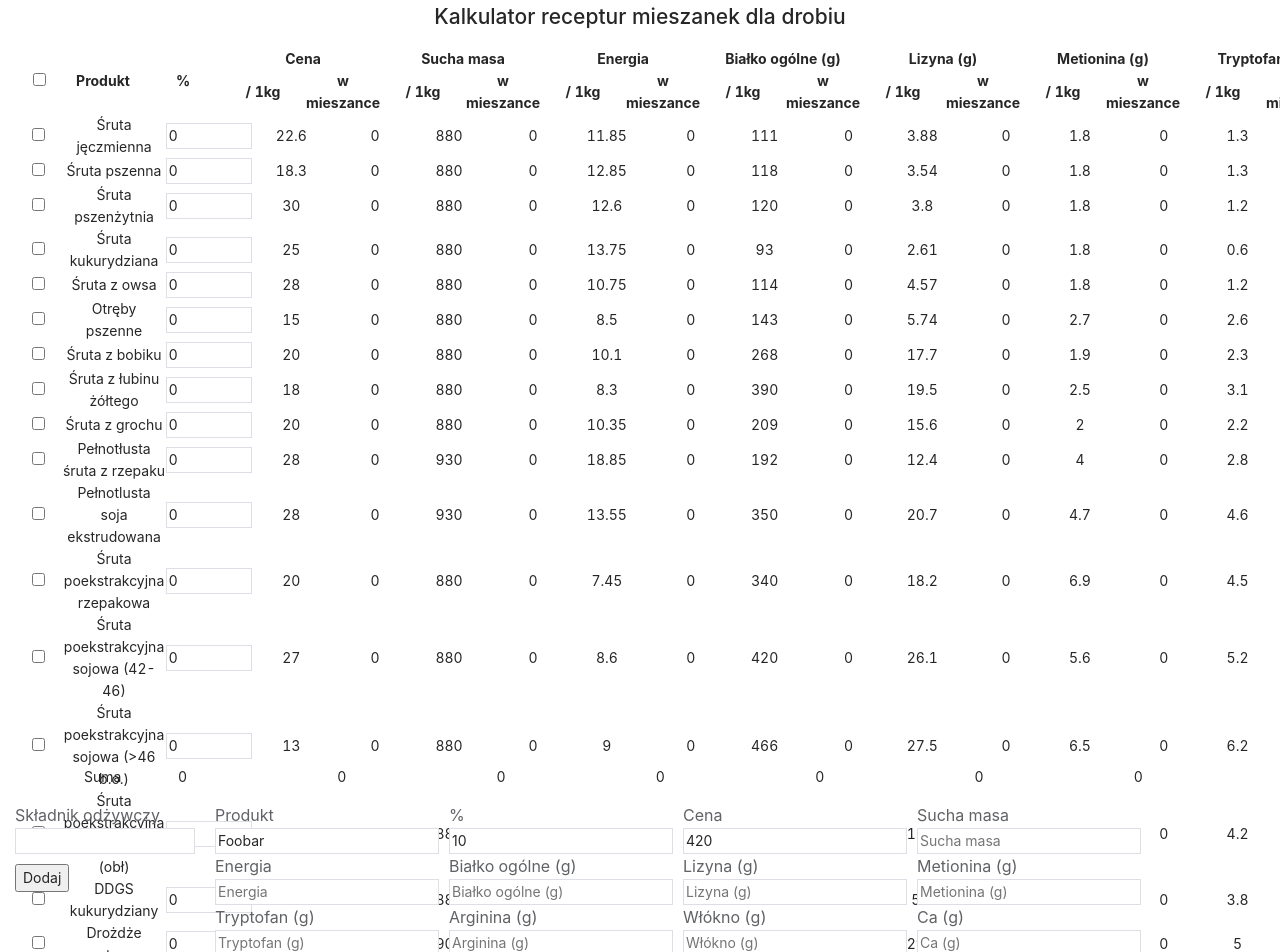
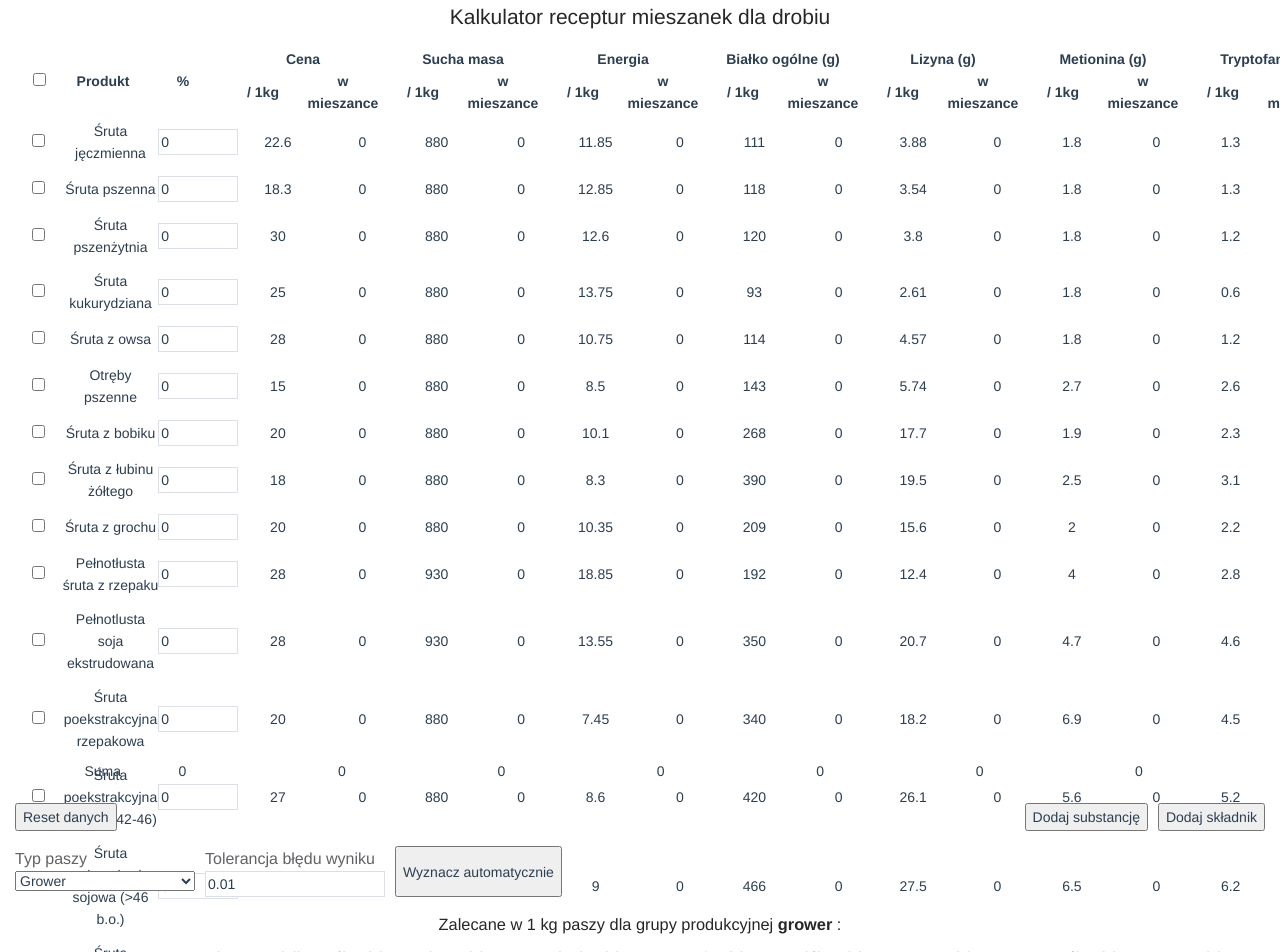
Before and after one commit to lemcz/sggw-poultry-forage-calculator, a Vue app: page / in a window 1280 px wide. Shown: the top 952 px of the page. Built offline with nearby package versions, Linux system fonts and the light colour scheme.

Commit message:
feat: move adding ingredients/nutrients to modals

```diff
--- a/src/components/forage-calculator-page/ForageCalculatorPage.vue
+++ b/src/components/forage-calculator-page/ForageCalculatorPage.vue
@@ -1,7 +1,7 @@
 <template>
   <el-container>
     <el-header><h1>Kalkulator receptur mieszanek dla drobiu</h1></el-header>
-    <div style="margin: 15px;">
+    <div class="container">
       <FoodItemTable
         v-bind:model="products"
         v-bind:config="{
@@ -12,15 +12,40 @@
         @product-remove="removeProduct"
       ></FoodItemTable>
     </div>
-    <div class="container">
-      <div style="width: 180px;">
-        <form v-on:submit.prevent="addNutrient()">
-          <TextField v-model="nutrient" :label="'Składnik odżywczy'" :mode="FieldMode.Edit"></TextField>
-          <div class="flex mt-mid"><AddButton :type="'primary'" /></div>
-        </form>
+    <div class="container flex-space-between">
+      <div>
+        <el-popconfirm
+          confirmButtonText="Tak"
+          cancelButtonText="Anuluj"
+          icon="el-icon-info"
+          iconColor="red"
+          title="Czy na pewno przywrócić dane do ustawień domyślnych?"
+          v-on:confirm="resetToDefaults()"
+        >
+          <template #reference>
+            <el-button type="info">Reset danych</el-button>
+          </template>
+        </el-popconfirm>
       </div>
-      <div class="ml-mid">
-        <form class="flex-column" v-on:submit.prevent="addIngredient()">
+      <div class="button-group">
+        <el-button type="primary" @click="addSubstanceDialogVisible = true">Dodaj substancję</el-button>
+        <el-dialog title="Dodaj substancję" v-model="addSubstanceDialogVisible">
+          <TextField v-model="nutrient" :label="'Substancja'" :mode="FieldMode.Edit"></TextField>
+          <template #footer>
+            <span class="dialog-footer button-group">
+              <el-button @click="addSubstanceDialogVisible = false">Anuluj</el-button>
+              <AddButton
+                @click="
+                  addNutrient();
+                  addSubstanceDialogVisible = false;
+                "
+                type="primary"
+              />
+            </span>
+          </template>
+        </el-dialog>
+        <el-button type="primary" @click="addIngredientDialogVisible = true">Dodaj składnik</el-button>
+        <el-dialog title="Dodaj składnik" v-model="addIngredientDialogVisible" width="75%" destroy-on-close center>
           <div class="flex-wrap">
             <component
               class="ml-mid"
@@ -31,10 +56,22 @@
               v-bind="field"
             ></component>
           </div>
-          <div class="flex m-mid"><AddButton :type="'primary'" /></div>
-        </form>
+          <template #footer>
+            <span class="dialog-footer">
+              <el-button @click="addIngredientDialogVisible = false">Anuluj</el-button>
+              <AddButton
+                @click="
+                  addIngredient();
+                  addIngredientDialogVisible = false;
+                "
+                type="primary"
+              />
+            </span>
+          </template>
+        </el-dialog>
       </div>
     </div>
+    <el-divider></el-divider>
     <div class="container">
       <SelectField
         style="width: 180px;"
@@ -55,7 +92,6 @@
       <el-button class="ml-mid" type="success" v-on:click="calculateMinimalCostMix()">
         Wyznacz automatycznie
       </el-button>
-      <el-button type="info" v-on:click="resetToDefaults()">Reset danych</el-button>
     </div>
     <div class="container flex-column">
       <h3>
@@ -63,7 +99,7 @@
         <strong>{{ chosenForage }}</strong>
         :
       </h3>
-      <el-table border :data="limitsData">
+      <el-table stripe :data="limitsData">
         <el-table-column
           v-for="limitHeader in limitsHeaders"
           v-bind:key="limitHeader.property"
@@ -90,7 +126,7 @@ import { FoodItemRecord, NutrientItem } from '@/models/foodItem.model';
 import { FieldType, FoodItemService, ForageType, getLimitsData, getLimitsHeaders } from '@/helpers/food-item.service';
 import { fillProductWithDefaults, getDefaultState, getHeaderType } from '@/helpers/food-item-table';
 import { calculateFeedMix } from '@/helpers/calculate-feed-mix-api';
-import { getSuggestedPercentage } from '@/helpers/utils';
+import { extendFoodItemByProperty, getSuggestedPercentage } from '@/helpers/utils';
 
 export default defineComponent({
   name: 'ForageCalculator',
@@ -120,13 +156,11 @@ export default defineComponent({
     );
 
     const ingredient = ref({
-      label: 'Foobar',
-      percentage: 10,
-      cost: 420,
+      label: '',
+      percentage: 0,
+      cost: 0,
     });
     const nutrient = ref('');
-    // TODO edit the cells in the table on click (values/1kg for specific products)
-
     const forageType = ref(ForageType.Grower);
     const limitOptions: { value: ForageType; label: string }[] = [
       { value: ForageType.Starter, label: 'Starter' },
@@ -158,6 +192,8 @@ export default defineComponent({
     );
 
     return {
+      addSubstanceDialogVisible: ref(false),
+      addIngredientDialogVisible: ref(false),
       schema,
       headers,
       products,
@@ -258,6 +294,8 @@ export default defineComponent({
           return;
         }
 
+        ingredient.value = extendFoodItemByProperty(ingredient.value) as any;
+
         products.value = [...products.value, fillProductWithDefaults(ingredient.value, headers.value)] as any;
         ingredient.value = {
           label: '',
@@ -270,8 +308,4 @@ export default defineComponent({
 });
 </script>
 
-<style scoped>
-h3 {
-  margin: 40px 0 0;
-}
-</style>
+<style scoped></style>
--- a/src/main.ts
+++ b/src/main.ts
@@ -1,5 +1,17 @@
 import { createApp } from 'vue';
-import { ElButton, ElContainer, ElHeader, ElIcon, ElTable, ElTableColumn } from 'element-plus';
+import {
+  ElButton,
+  ElContainer,
+  ElDialog,
+  ElDivider,
+  ElHeader,
+  ElIcon,
+  ElPopconfirm,
+  ElPopover,
+  ElPopper,
+  ElTable,
+  ElTableColumn,
+} from 'element-plus';
 import App from './App.vue';
 
 import '@/css/variables.css';
@@ -8,11 +20,18 @@ import '@/css/utils.css';
 import '@/css/form.css';
 import '@/css/containers.css';
 
+import '@/css/main.css';
+
 createApp(App)
+  .component(ElTableColumn.name, ElTableColumn)
+  .component(ElPopconfirm.name, ElPopconfirm)
   .component(ElContainer.name, ElContainer)
+  .component(ElDivider.name, ElDivider)
+  .component(ElPopover.name, ElPopover)
+  .component(ElPopper.name, ElPopper)
   .component(ElHeader.name, ElHeader)
+  .component(ElDialog.name, ElDialog)
+  .component(ElButton.name, ElButton)
   .component(ElTable.name, ElTable)
-  .component(ElTableColumn.name, ElTableColumn)
-  .component(ElButton.name, ElButton)
   .component(ElIcon.name, ElIcon)
   .mount('#app');
```
